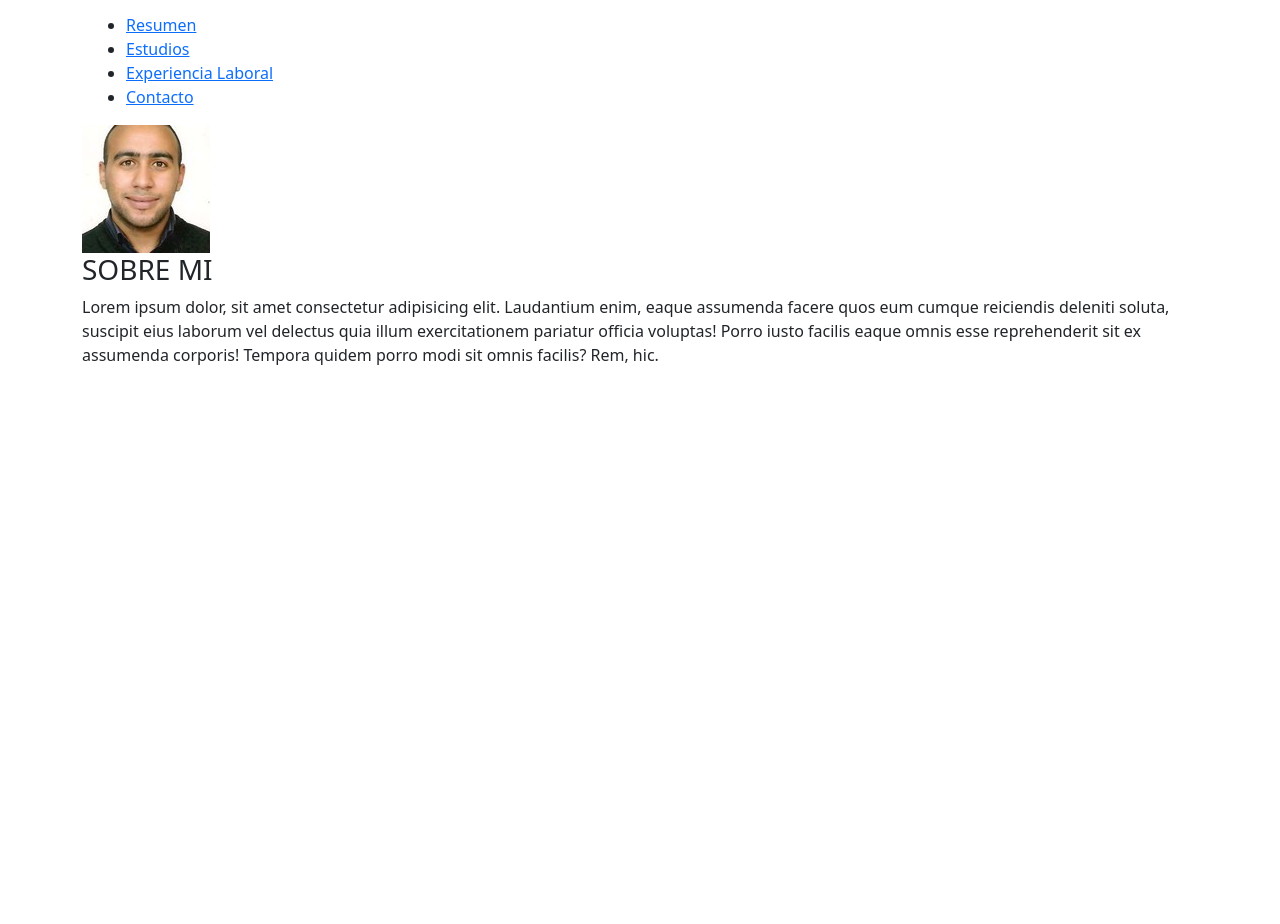
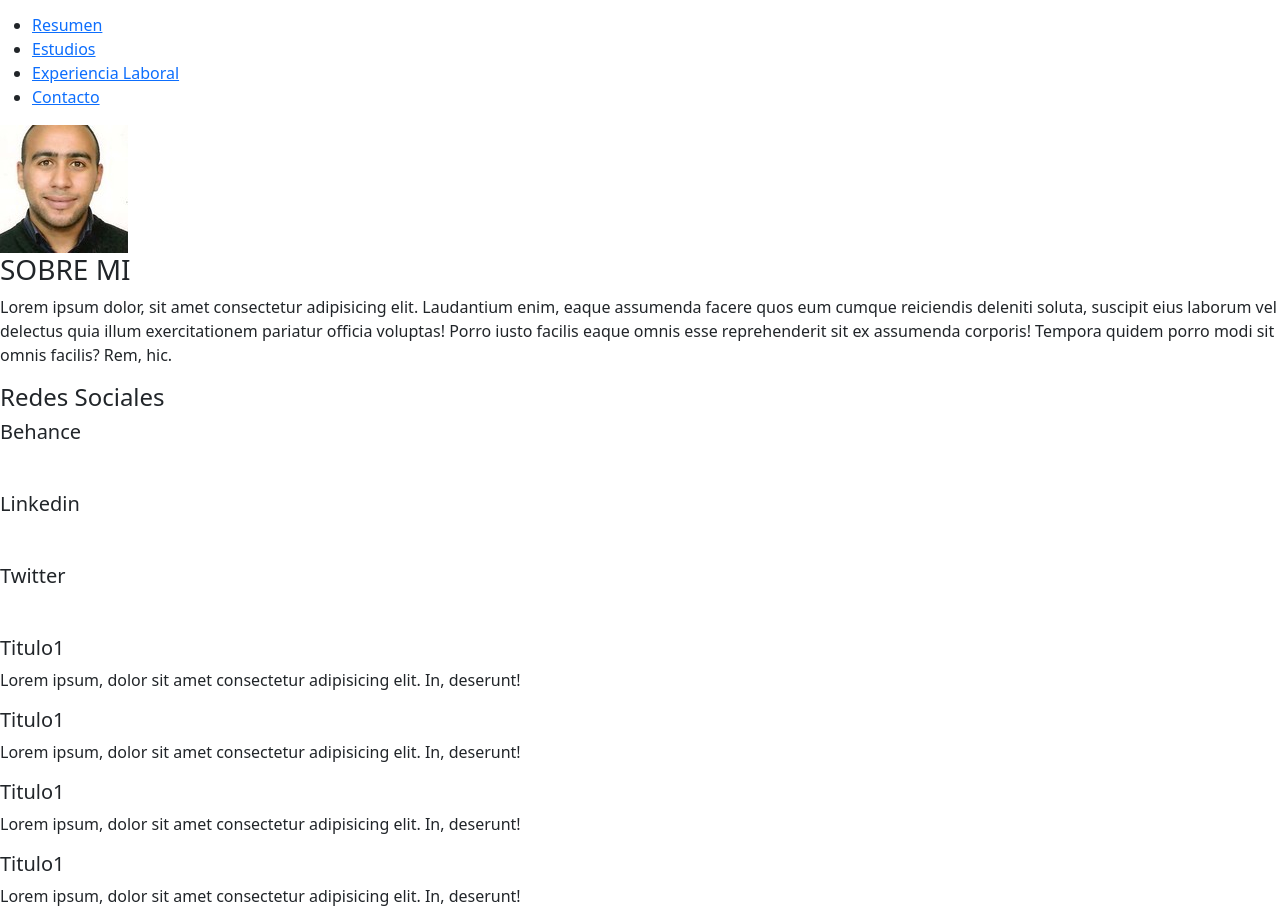
Before and after one commit to SR-GFP/Ptoyecto_Integrador_Ticmas, a website: page index.html in a window 1280 px wide. Shown: the part 345-1269 px from the top of the page. Before the commit the page ends 848 px from the top, so only its background shows below. Drawn offline with nearby package versions, Linux system fonts and the light colour scheme.

Commit message:
se eliman SASS se trbaja sobre CSS directamente

```diff
--- a/Sass/_generales.scss
+++ /dev/null
@@ -1,3 +0,0 @@
-.gr{
-    display: grid;
-}
--- a/Sass/_layout.scss
+++ /dev/null
@@ -1,3 +0,0 @@
-.header{
-
-}
--- a/Sass/origen.scss
+++ /dev/null
@@ -1,11 +0,0 @@
-*{
-    margin: 0;
-    padding: 0;
-    box-sizing: border-box;
-}
-@import "./generales";
-@import "./header";
-@import "./main";
-@import "./footer";
-@import "./aside";
-@import "./layout";
--- /dev/null
+++ b/estilos.css
@@ -0,0 +1,5 @@
+*{
+    padding: 0;
+    margin: 0;
+    box-sizing: border-box;
+}
--- a/index.html
+++ b/index.html
@@ -9,16 +9,16 @@
     <!-- estilos css bootstrap -->
     <link href="https://cdn.jsdelivr.net/npm/bootstrap@5.2.3/dist/css/bootstrap.min.css" rel="stylesheet" integrity="sha384-rbsA2VBKQhggwzxH7pPCaAqO46MgnOM80zW1RWuH61DGLwZJEdK2Kadq2F9CUG65" crossorigin="anonymous">
     <!-- Estilos propios compilados de SASS -->
-    <link rel="stylesheet" href="./css/compilado.css">
+    <link rel="stylesheet" href="estilos.css">
     <title>Proyecto Integrador Ticmas</title>
 </head>
-<body class="container body gr">
-    <header class="header gr container-fluid">
-        <div class="header_titulo">
+<body class="contenedor-total body gr">
+    <header class="header gr contenedor ">
+        <div class="header_titulo fx">
             <h1 class="header_h1"><strong>Jayden Jacobs</strong></h1>
             <h2 class="header_h2">Diseñador Web</h2>
         </div>
-        <div class="header_datos">
+        <div class="header_datos fx">
             <div class="header_datos_direccion">
                 <i class="fa-solid fa-location-dot"></i>
                 <p class="header_datos_p">893 W Sherman Dr</p>
@@ -36,7 +36,7 @@
                 <p class="header_datos_p">jaydenjacobs.com</p>
             </div>
         </div>
-        <nav class="header_nav">
+        <nav class="header_nav gr">
             <ul class="header_nav_ul">
                 <li class="header_nav_li"><a href="" class="header_nav_a">Resumen</a></li>
                 <li class="header_nav_li"><a href="" class="header_nav_a">Estudios</a></li>
@@ -45,7 +45,7 @@
             </ul>
         </nav>
     </header>
-    <main class="main gr">
+    <main class="main gr contenedor">
         <div class="main_presentacion_Resumen">
 
         </div>
@@ -63,22 +63,39 @@
 
     </main>
 
-    <aside class="aside gr">
-        <div class="aside_foto">
+    <aside class="aside gr contenedor">
+        <div class="aside_foto fx">
             <img src="./media/FotoPerfil.jpg" alt="Foto de Perfil" class="aside_foto_imagen">
         </div>
-        <div class="aside_info">
+        <div class="aside_info fx">
             <h3 class="aside_info_titulo">SOBRE MI</h3>
             <p class="aside_info_parrafo">Lorem ipsum dolor, sit amet consectetur adipisicing elit. Laudantium enim, eaque assumenda facere quos eum cumque reiciendis deleniti soluta, suscipit eius laborum vel delectus quia illum exercitationem pariatur officia voluptas! Porro iusto facilis eaque omnis esse reprehenderit sit ex assumenda corporis! Tempora quidem porro modi sit omnis facilis? Rem, hic.</p>
         </div>
-        <dic class="aside_redes">
-            <h3 class="aside_redes_titulo"></h3>
-            <p class="aside_redes_nombres"><img src="" alt="" class="aside_redes_iconos"></p>
-            <p class="aside_redes_nombres"><img src="" alt="" class="aside_redes_iconos"></p>
-            <p class="aside_redes_nombres"><img src="" alt="" class="aside_redes_iconos"></p>
+        <dic class="aside_redes fx">
+            <h4 class="aside_redes_titulo">Redes Sociales</h4>
+            <h5 class="aside_redes_nombres">Behance</h5>
+            <p class="aside_redes_link"><img src="" alt="" class="aside_redes_iconos"></p>
+            <h5 class="aside_redes_nombres">Linkedin</h5>
+            <p class="aside_redes_link"><img src="" alt="" class="aside_redes_iconos"></p>
+            <h5 class="aside_redes_nombres">Twitter</h5>
+            <p class="aside_redes_link"><img src="" alt="" class="aside_redes_iconos"></p>
+
         </dic>
     </aside>
-    <footer class="footer gr">
+    <footer class="footer gr contenedor-total">
+            <div class="footer_extras  ">
+
+                <h5>Titulo1</h5>
+                <p>Lorem ipsum, dolor sit amet consectetur adipisicing elit. In, deserunt!</p>
+                <h5>Titulo1</h5>
+                <p>Lorem ipsum, dolor sit amet consectetur adipisicing elit. In, deserunt!</p>
+                <h5>Titulo1</h5>
+                <p>Lorem ipsum, dolor sit amet consectetur adipisicing elit. In, deserunt!</p>
+                <h5>Titulo1</h5>
+                <p>Lorem ipsum, dolor sit amet consectetur adipisicing elit. In, deserunt!</p>
+            </div>
+
+
 
     </footer>
 
```
Also changed, not shown: Sass/_aside.scss (deleted), Sass/_footer.scss (deleted), Sass/_header.scss (deleted), css/compilado.css (deleted), css/estilos.css (deleted), media/background.jfif (added).
